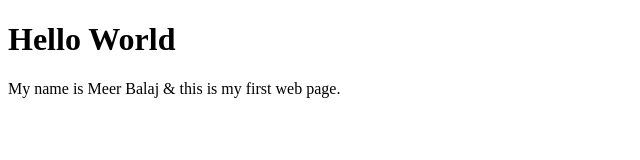
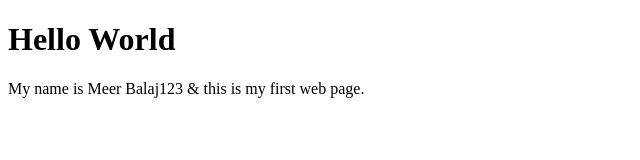
Before and after one commit to meerbalaj/Bootcamp2020_sample, a plain HTML site: page index.html in a window 1280 px wide. Shown: the full height of the page, 0-640 px from the left. Drawn offline with Linux system fonts and the light colour scheme.

Commit message:
Update index.html

```diff
--- a/index.html
+++ b/index.html
@@ -5,6 +5,6 @@
 </head>
 <body>
     <h1>Hello World</h1>
-    <p>My name is Meer Balaj & this is my first web page.</p>
+    <p>My name is Meer Balaj123 & this is my first web page.</p>
 </body>
 </html>
```
